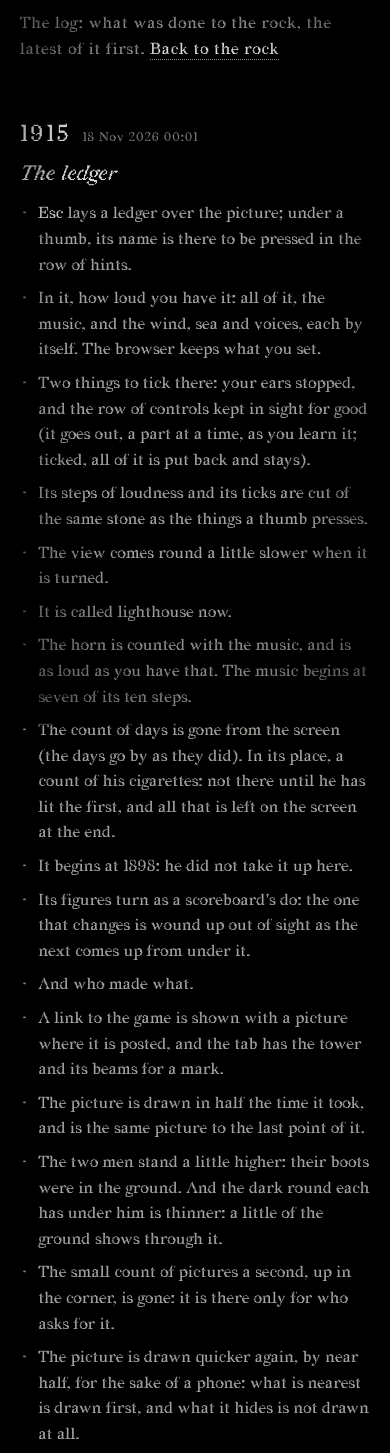
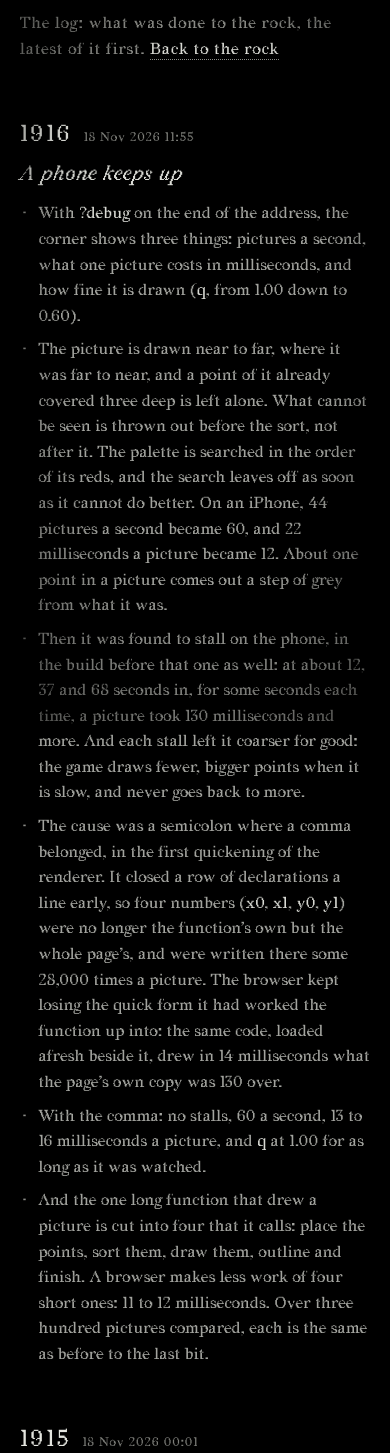
Before and after one commit to maxeozakh/lighthouse, a plain HTML site: page changelog.html in a window 390 px wide. Shown: the part 118-1571 px from the top of the page. Drawn offline with Linux system fonts and the light colour scheme.

Commit message:
The log: the phone work has an entry of its own, with what was measured and what the fault was
Co-authored-by: Cursor <cursoragent@cursor.com>

```diff
--- a/changelog.html
+++ b/changelog.html
@@ -69,6 +69,18 @@
 <p>The log: what was done to the rock, the latest of it first. <a href="./">Back to the rock</a></p>
 </header>
 <article>
+<div><div class="n">1916</div><div class="at"><span>18 Nov 2026</span> <span>11:55</span></div></div>
+<div><h2>A phone keeps up</h2>
+<ul>
+<li>With <b>?debug</b> on the end of the address, the corner shows three things: pictures a second, what one picture costs in milliseconds, and how fine it is drawn (<b>q</b>, from 1.00 down to 0.60).</li>
+<li>The picture is drawn near to far, where it was far to near, and a point of it already covered three deep is left alone. What cannot be seen is thrown out before the sort, not after it. The palette is searched in the order of its reds, and the search leaves off as soon as it cannot do better. On an iPhone, 44 pictures a second became 60, and 22 milliseconds a picture became 12. About one point in a picture comes out a step of grey from what it was.</li>
+<li>Then it was found to stall on the phone, in the build before that one as well: at about 12, 37 and 68 seconds in, for some seconds each time, a picture took 130 milliseconds and more. And each stall left it coarser for good: the game draws fewer, bigger points when it is slow, and never goes back to more.</li>
+<li>The cause was a semicolon where a comma belonged, in the first quickening of the renderer. It closed a row of declarations a line early, so four numbers (<b>x0</b>, <b>x1</b>, <b>y0</b>, <b>y1</b>) were no longer the function’s own but the whole page’s, and were written there some 28,000 times a picture. The browser kept losing the quick form it had worked the function up into: the same code, loaded afresh beside it, drew in 14 milliseconds what the page’s own copy was 130 over.</li>
+<li>With the comma: no stalls, 60 a second, 13 to 16 milliseconds a picture, and <b>q</b> at 1.00 for as long as it was watched.</li>
+<li>And the one long function that drew a picture is cut into four that it calls: place the points, sort them, draw them, outline and finish. A browser makes less work of four short ones: 11 to 12 milliseconds. Over three hundred pictures compared, each is the same as before to the last bit.</li>
+</ul></div>
+</article>
+<article>
 <div><div class="n">1915</div><div class="at"><span>18 Nov 2026</span> <span>00:01</span></div></div>
 <div><h2>The ledger</h2>
 <ul>
@@ -87,8 +99,6 @@
 <li>The picture is drawn in half the time it took, and is the same picture to the last point of it.</li>
 <li>The two men stand a little higher: their boots were in the ground. And the dark round each has under him is thinner: a little of the ground shows through it.</li>
 <li>The small count of pictures a second, up in the corner, is gone: it is there only for who asks for it.</li>
-<li>The picture is drawn quicker again, by near half, for the sake of a phone: what is nearest is drawn first, and what it hides is not drawn at all.</li>
-<li>On a phone the picture would stall every half minute or so, and come back coarser each time. Four numbers had been left lying where the whole page could get at them, and the drawing was all one long piece of work: the numbers are put away, and the work is cut in four.</li>
 </ul></div>
 </article>
 <article>
```
Also changed, not shown: log.js (+14 -3 lines).
